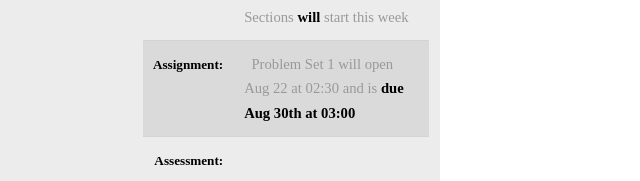
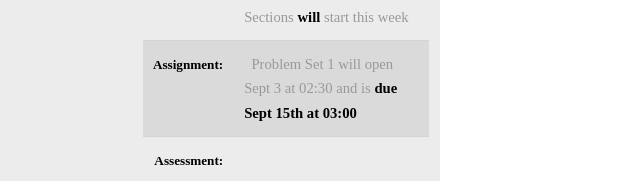
Before and after one commit to pandeyavishek/econ3010, a plain HTML site: page index.html in a window 1280 px wide. Shown: the part 498-679 px from the top of the page, 640-1280 px from the left. Drawn offline with Linux system fonts and the light colour scheme; a web font is replaced by a local one.

Commit message:
Updated Time PS1

```diff
--- a/index.html
+++ b/index.html
@@ -97,7 +97,7 @@
 					</tr>
 					<tr>
 						<th style="text-align: right;">Assignment:</th>
-						<td>&nbsp; <a href="https://collab.its.virginia.edu/portal/site/4642a0a3-26ef-4317-b978-e77d4049e730/tool/c17ff262-fb02-4a2e-8c66-9307fff6daeb?panel=Main" target="_blank">Problem Set 1</a> will open Aug 22 at 02:30 and is <strong>due Aug 30th at 03:00</strong></td>
+						<td>&nbsp; <a href="https://collab.its.virginia.edu/portal/site/4642a0a3-26ef-4317-b978-e77d4049e730/tool/c17ff262-fb02-4a2e-8c66-9307fff6daeb?panel=Main" target="_blank">Problem Set 1</a> will open Sept 3 at 02:30 and is <strong>due Sept 15th at 03:00</strong></td>
 					</tr>
 					<tr>
 						<th style="text-align: right;">Assessment:</th>
```
